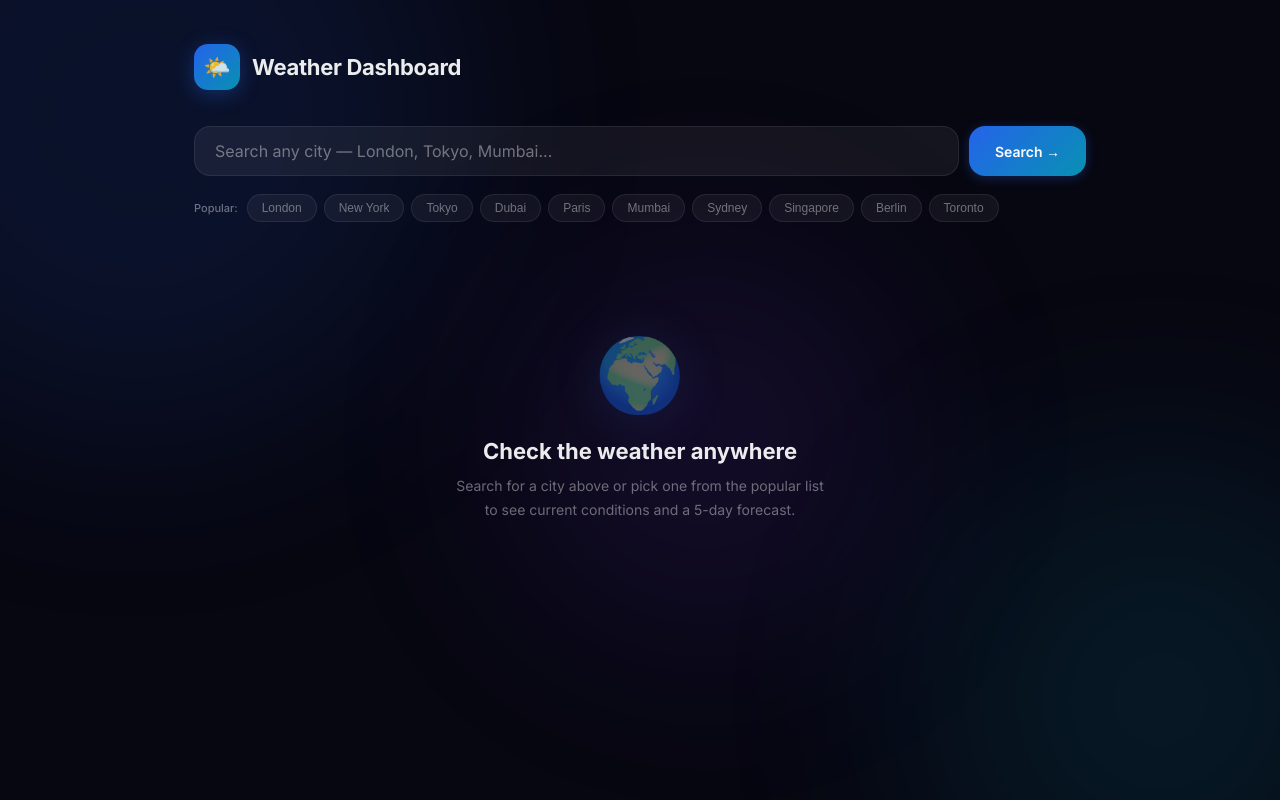
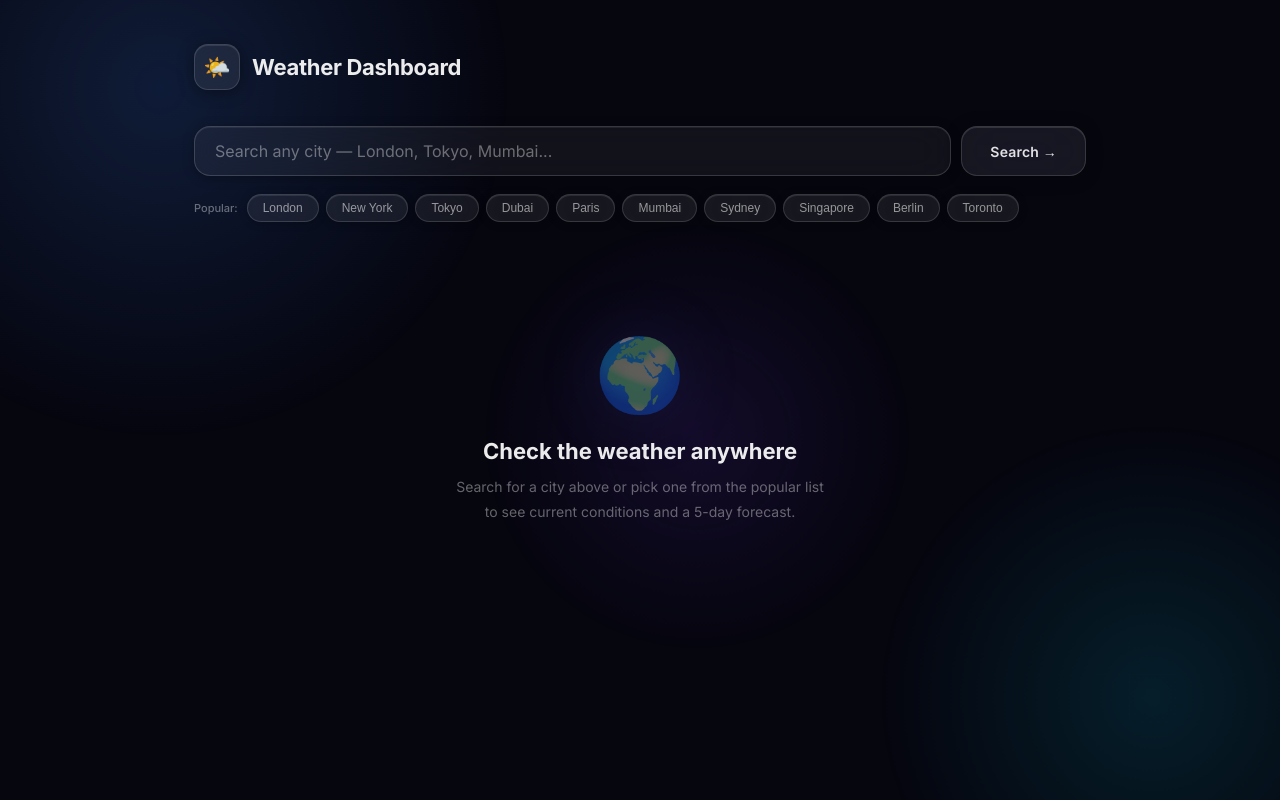
Before and after one commit to Haru-bit-code/Weather-Dashboard, a Flask app: page / in a window 1280 px wide. Run offline with Flask 3, Linux system fonts and the light colour scheme.

Commit message:
Refactor styles in index.html for better UI
Updated styles for improved aesthetics and responsiveness, including changes to background gradients, button styles, and card designs.

```diff
--- a/templates/index.html
+++ b/templates/index.html
@@ -6,133 +6,302 @@
   <title>Weather Dashboard</title>
   <script src="https://cdn.jsdelivr.net/npm/chart.js@4.4.0/dist/chart.umd.min.js"></script>
   <style>
-    @import url('https://fonts.googleapis.com/css2?family=Inter:wght@400;500;600;700;800&display=swap');
+    @import url('https://fonts.googleapis.com/css2?family=Inter:wght@300;400;500;600;700;800&display=swap');
     *{box-sizing:border-box;margin:0;padding:0}
 
     :root{
-      --bg1:#070711;--bg2:#0f172a;
-      --card:rgba(255,255,255,0.05);
-      --card-hover:rgba(255,255,255,0.08);
-      --border:rgba(255,255,255,0.08);
       --text:rgba(255,255,255,0.92);
-      --muted:rgba(255,255,255,0.4);
-      --accent:#3b82f6;
-      --accent2:#06b6d4;
+      --muted:rgba(255,255,255,0.38);
+      --muted2:rgba(255,255,255,0.55);
+
+      /* Acrylic / glass tokens */
+      --glass-bg:rgba(12,12,28,0.55);
+      --glass-bg-deep:rgba(8,8,20,0.70);
+      --glass-border:rgba(255,255,255,0.09);
+      --glass-border-bright:rgba(255,255,255,0.16);
+      --glass-shine:rgba(255,255,255,0.06);
+
+      /* Frozen acrylic for interactive elements */
+      --acrylic-btn:rgba(255,255,255,0.07);
+      --acrylic-btn-hover:rgba(255,255,255,0.13);
+      --acrylic-btn-border:rgba(255,255,255,0.14);
+      --acrylic-btn-border-hover:rgba(255,255,255,0.28);
     }
 
     body{
       font-family:'Inter',sans-serif;
-      background:var(--bg1);
+      background:#06060f;
       min-height:100dvh;
       color:var(--text);
-      transition:background 1.2s ease;
+      transition:background 1.4s ease;
+      -webkit-font-smoothing:antialiased;
     }
 
-    body.clear    { background:linear-gradient(160deg,#070711,#1e3a5f); }
-    body.clouds   { background:linear-gradient(160deg,#0d0d1f,#1e2d4a); }
-    body.rain     { background:linear-gradient(160deg,#070b14,#122038); }
-    body.snow     { background:linear-gradient(160deg,#0d0d1f,#1e2740); }
-    body.thunder  { background:linear-gradient(160deg,#070707,#150720); }
-    body.mist     { background:linear-gradient(160deg,#0d0d1f,#1e1e2e); }
+    /* ── Dynamic weather backgrounds ── */
+    body.clear   { background:linear-gradient(145deg,#03060e 0%,#071428 50%,#0b1f45 100%); }
+    body.clouds  { background:linear-gradient(145deg,#060810 0%,#0d1220 50%,#141c35 100%); }
+    body.rain    { background:linear-gradient(145deg,#03060c 0%,#07101d 50%,#0a1830 100%); }
+    body.snow    { background:linear-gradient(145deg,#06080f 0%,#0c1220 50%,#131c32 100%); }
+    body.thunder { background:linear-gradient(145deg,#060407 0%,#0d0616 50%,#130820 100%); }
+    body.mist    { background:linear-gradient(145deg,#060810 0%,#0d1018 50%,#141820 100%); }
 
+    /* ── Ambient glow orbs ── */
     .bg{position:fixed;inset:0;z-index:0;overflow:hidden;pointer-events:none}
-    .blob{position:absolute;border-radius:50%;filter:blur(110px);opacity:0.12;animation:float 12s ease-in-out infinite}
-    .b1{width:650px;height:650px;background:#2563eb;top:-220px;left:-180px}
-    .b2{width:500px;height:500px;background:#0891b2;bottom:-160px;right:-120px;animation-delay:5s}
-    .b3{width:380px;height:380px;background:#7c3aed;top:35%;left:38%;animation-delay:2.5s}
-    @keyframes float{0%,100%{transform:translate(0,0)}33%{transform:translate(30px,-30px)}66%{transform:translate(-20px,18px)}}
+    .blob{position:absolute;border-radius:50%;animation:float 14s ease-in-out infinite}
+    .b1{width:700px;height:700px;background:radial-gradient(circle,rgba(59,130,246,0.18) 0%,transparent 70%);top:-250px;left:-200px;filter:blur(0)}
+    .b2{width:550px;height:550px;background:radial-gradient(circle,rgba(6,182,212,0.14) 0%,transparent 70%);bottom:-180px;right:-140px;animation-delay:5s}
+    .b3{width:420px;height:420px;background:radial-gradient(circle,rgba(124,58,237,0.12) 0%,transparent 70%);top:32%;left:36%;animation-delay:2.8s}
+    @keyframes float{
+      0%,100%{transform:translate(0,0) scale(1)}
+      33%{transform:translate(28px,-32px) scale(1.04)}
+      66%{transform:translate(-18px,20px) scale(.97)}
+    }
 
+    /* ── Layout ── */
     .container{position:relative;z-index:1;max-width:980px;margin:0 auto;padding:clamp(16px,4vw,44px)}
 
-    /* Header */
+    /* ── Glass panel mixin ── */
+    .glass{
+      background:var(--glass-bg);
+      backdrop-filter:blur(32px) saturate(160%);
+      -webkit-backdrop-filter:blur(32px) saturate(160%);
+      border:1px solid var(--glass-border);
+      border-radius:20px;
+    }
+    /* Top-edge shine line */
+    .glass::before{
+      content:'';display:block;position:absolute;inset:0;border-radius:inherit;
+      background:linear-gradient(180deg,var(--glass-shine) 0%,transparent 40%);
+      pointer-events:none;z-index:0;
+    }
+    .glass{position:relative}
+
+    /* ── Header ── */
     .header{display:flex;align-items:center;gap:12px;margin-bottom:36px}
-    .header-logo{width:46px;height:46px;background:linear-gradient(135deg,#2563eb,#0891b2);border-radius:14px;display:flex;align-items:center;justify-content:center;font-size:22px;box-shadow:0 4px 20px rgba(37,99,235,0.35)}
+    .header-logo{
+      width:46px;height:46px;border-radius:14px;
+      display:flex;align-items:center;justify-content:center;font-size:22px;
+      background:var(--acrylic-btn);
+      border:1px solid var(--acrylic-btn-border);
+      backdrop-filter:blur(20px);-webkit-backdrop-filter:blur(20px);
+      box-shadow:0 2px 16px rgba(0,0,0,0.4),inset 0 1px 0 rgba(255,255,255,0.1);
+    }
     .header h1{font-size:clamp(18px,4vw,22px);font-weight:700;letter-spacing:-0.3px}
-    .cache-badge{margin-left:auto;font-size:10px;font-weight:600;padding:5px 12px;border-radius:999px;background:rgba(5,150,105,0.15);border:1px solid rgba(5,150,105,0.3);color:#34d399;display:none;gap:5px;align-items:center}
+    .cache-badge{
+      margin-left:auto;font-size:10px;font-weight:600;padding:5px 13px;
+      border-radius:999px;display:none;gap:5px;align-items:center;
+      background:rgba(5,150,105,0.12);
+      border:1px solid rgba(5,150,105,0.25);
+      color:#34d399;
+      backdrop-filter:blur(12px);-webkit-backdrop-filter:blur(12px);
+    }
 
-    /* Search */
+    /* ── Search bar ── */
     .search-box{display:flex;gap:10px;margin-bottom:18px}
-    .search-input{flex:1;padding:14px 20px;background:rgba(255,255,255,0.06);border:1px solid var(--border);border-radius:16px;color:white;font-size:max(16px,14px);font-family:'Inter',sans-serif;outline:none;transition:all .25s}
+    .search-input{
+      flex:1;padding:14px 20px;
+      background:rgba(255,255,255,0.05);
+      border:1px solid var(--glass-border-bright);
+      border-radius:16px;color:white;
+      font-size:max(16px,14px);font-family:'Inter',sans-serif;
+      outline:none;transition:all .25s;
+      backdrop-filter:blur(20px);-webkit-backdrop-filter:blur(20px);
+      box-shadow:inset 0 1px 0 rgba(255,255,255,0.07),0 2px 12px rgba(0,0,0,0.3);
+    }
     .search-input::placeholder{color:var(--muted)}
-    .search-input:focus{border-color:var(--accent);background:rgba(59,130,246,0.08);box-shadow:0 0 0 3px rgba(59,130,246,0.15)}
-    .search-btn{padding:14px 26px;background:linear-gradient(135deg,#2563eb,#0891b2);color:white;border:none;border-radius:16px;font-size:14px;font-weight:600;cursor:pointer;font-family:'Inter',sans-serif;transition:all .2s;white-space:nowrap;box-shadow:0 2px 12px rgba(37,99,235,0.3)}
-    .search-btn:hover{transform:translateY(-2px);box-shadow:0 6px 20px rgba(37,99,235,0.45)}
-    .search-btn:active{transform:translateY(0)}
+    .search-input:focus{
+      border-color:rgba(99,155,255,0.45);
+      background:rgba(59,130,246,0.07);
+      box-shadow:0 0 0 3px rgba(59,130,246,0.12),inset 0 1px 0 rgba(255,255,255,0.08);
+    }
 
-    /* Popular */
+    /* ── Frozen acrylic search button ── */
+    .search-btn{
+      padding:14px 28px;
+      background:var(--acrylic-btn);
+      color:rgba(255,255,255,0.88);
+      border:1px solid var(--acrylic-btn-border);
+      border-radius:16px;font-size:14px;font-weight:600;
+      cursor:pointer;font-family:'Inter',sans-serif;
+      transition:all .22s ease;white-space:nowrap;
+      backdrop-filter:blur(24px) saturate(180%);
+      -webkit-backdrop-filter:blur(24px) saturate(180%);
+      box-shadow:0 2px 16px rgba(0,0,0,0.35),inset 0 1px 0 rgba(255,255,255,0.12);
+      letter-spacing:.2px;
+    }
+    .search-btn:hover{
+      background:var(--acrylic-btn-hover);
+      border-color:var(--acrylic-btn-border-hover);
+      color:#fff;
+      transform:translateY(-2px);
+      box-shadow:0 8px 28px rgba(0,0,0,0.45),inset 0 1px 0 rgba(255,255,255,0.18);
+    }
+    .search-btn:active{transform:translateY(0);box-shadow:0 2px 8px rgba(0,0,0,0.4)}
+
+    /* ── Popular city chips (frozen acrylic) ── */
     .popular{display:flex;gap:7px;flex-wrap:wrap;margin-bottom:28px}
     .popular-label{font-size:11px;color:var(--muted);font-weight:500;align-self:center;margin-right:2px}
-    .city-chip{padding:6px 14px;background:var(--card);border:1px solid var(--border);border-radius:999px;font-size:12px;color:var(--muted);cursor:pointer;transition:all .2s;font-weight:500}
-    .city-chip:hover{background:rgba(59,130,246,0.15);border-color:rgba(59,130,246,0.4);color:#60a5fa}
+    .city-chip{
+      padding:6px 15px;
+      background:var(--acrylic-btn);
+      border:1px solid var(--acrylic-btn-border);
+      border-radius:999px;font-size:12px;
+      color:var(--muted2);cursor:pointer;
+      transition:all .2s;font-weight:500;
+      backdrop-filter:blur(20px);-webkit-backdrop-filter:blur(20px);
+      box-shadow:0 1px 8px rgba(0,0,0,0.28),inset 0 1px 0 rgba(255,255,255,0.09);
+    }
+    .city-chip:hover{
+      background:rgba(59,130,246,0.15);
+      border-color:rgba(99,155,255,0.35);
+      color:rgba(147,197,253,0.9);
+      box-shadow:0 2px 14px rgba(59,130,246,0.18),inset 0 1px 0 rgba(255,255,255,0.12);
+      transform:translateY(-1px);
+    }
 
-    /* Error */
-    .error-box{background:rgba(239,68,68,0.1);border:1px solid rgba(239,68,68,0.25);border-radius:14px;padding:14px 18px;color:#fca5a5;font-size:14px;margin-bottom:20px;display:none}
+    /* ── Error ── */
+    .error-box{
+      background:rgba(239,68,68,0.08);
+      border:1px solid rgba(239,68,68,0.2);
+      border-radius:14px;padding:14px 18px;
+      color:#fca5a5;font-size:14px;margin-bottom:20px;display:none;
+      backdrop-filter:blur(16px);-webkit-backdrop-filter:blur(16px);
+    }
 
-    /* Loading */
+    /* ── Loading ── */
     .loading{text-align:center;padding:60px;color:var(--muted);font-size:14px;display:none}
-    .spinner{width:36px;height:36px;border:3px solid rgba(255,255,255,0.08);border-top-color:var(--accent);border-radius:50%;animation:spin 0.8s linear infinite;margin:0 auto 14px}
+    .spinner{
+      width:36px;height:36px;
+      border:2px solid rgba(255,255,255,0.07);
+      border-top-color:rgba(99,155,255,0.7);
+      border-radius:50%;animation:spin .9s linear infinite;margin:0 auto 14px;
+    }
     @keyframes spin{to{transform:rotate(360deg)}}
 
-    /* Welcome screen */
+    /* ── Welcome ── */
     .welcome{text-align:center;padding:80px 20px;color:var(--muted)}
-    .welcome-icon{font-size:72px;margin-bottom:20px;display:block;filter:drop-shadow(0 4px 24px rgba(59,130,246,0.3))}
+    .welcome-icon{font-size:72px;margin-bottom:20px;display:block;filter:drop-shadow(0 0 32px rgba(59,130,246,0.25))}
     .welcome h2{font-size:22px;font-weight:700;color:var(--text);margin-bottom:10px}
-    .welcome p{font-size:14px;line-height:1.7;max-width:380px;margin:0 auto}
+    .welcome p{font-size:14px;line-height:1.8;max-width:380px;margin:0 auto;color:var(--muted)}
 
-    /* Weather section */
-    #weather-section{display:none;animation:fadeUp .4s ease}
-    @keyframes fadeUp{from{opacity:0;transform:translateY(16px)}to{opacity:1;transform:translateY(0)}}
+    /* ── Fade-up animation ── */
+    #weather-section{display:none;animation:fadeUp .45s ease}
+    @keyframes fadeUp{from{opacity:0;transform:translateY(18px)}to{opacity:1;transform:translateY(0)}}
 
-    .weather-card{background:var(--card);backdrop-filter:blur(24px);-webkit-backdrop-filter:blur(24px);border:1px solid var(--border);border-radius:24px;padding:clamp(20px,4vw,32px);margin-bottom:14px}
+    /* ── Cards ── */
+    .weather-card,.chart-card{
+      background:var(--glass-bg);
+      backdrop-filter:blur(36px) saturate(160%);
+      -webkit-backdrop-filter:blur(36px) saturate(160%);
+      border:1px solid var(--glass-border);
+      border-radius:24px;
+      padding:clamp(20px,4vw,32px);
+      margin-bottom:14px;
+      position:relative;overflow:hidden;
+      box-shadow:0 4px 32px rgba(0,0,0,0.45),inset 0 1px 0 rgba(255,255,255,0.07);
+    }
+    /* Subtle inner top shine */
+    .weather-card::before,.chart-card::before{
+      content:'';position:absolute;top:0;left:0;right:0;height:1px;
+      background:linear-gradient(90deg,transparent,rgba(255,255,255,0.12),transparent);
+      pointer-events:none;
+    }
 
-    /* Current weather top */
+    /* ── Current weather top ── */
     .weather-top{display:flex;align-items:flex-start;justify-content:space-between;flex-wrap:wrap;gap:20px;margin-bottom:28px}
     .location h2{font-size:clamp(26px,6vw,40px);font-weight:800;letter-spacing:-1px;margin-bottom:6px}
     .location p{font-size:13px;color:var(--muted)}
     .temp-block{text-align:right}
-    .weather-icon-img{font-size:clamp(52px,12vw,80px);line-height:1;margin-bottom:6px;display:block;filter:drop-shadow(0 2px 12px rgba(255,255,255,0.15))}
+    .weather-icon-img{font-size:clamp(52px,12vw,80px);line-height:1;margin-bottom:6px;display:block;filter:drop-shadow(0 0 20px rgba(255,255,255,0.12))}
     .temp-main{font-size:clamp(44px,11vw,72px);font-weight:800;line-height:1;letter-spacing:-2px}
     .temp-desc{font-size:13px;color:var(--muted);margin-top:6px;text-transform:capitalize}
 
-    /* Stats */
+    /* ── Stats grid (frozen acrylic tiles) ── */
     .stats-grid{display:grid;grid-template-columns:repeat(auto-fit,minmax(130px,1fr));gap:10px;margin-bottom:14px}
-    .stat{background:rgba(255,255,255,0.04);border:1px solid rgba(255,255,255,0.06);border-radius:16px;padding:16px;transition:background .2s}
-    .stat:hover{background:rgba(255,255,255,0.07)}
+    .stat{
+      background:rgba(255,255,255,0.04);
+      border:1px solid rgba(255,255,255,0.07);
+      border-radius:16px;padding:16px;
+      transition:all .22s;
+      backdrop-filter:blur(20px);-webkit-backdrop-filter:blur(20px);
+      box-shadow:inset 0 1px 0 rgba(255,255,255,0.06);
+    }
+    .stat:hover{
+      background:rgba(255,255,255,0.08);
+      border-color:rgba(255,255,255,0.14);
+      transform:translateY(-2px);
+      box-shadow:0 6px 20px rgba(0,0,0,0.3),inset 0 1px 0 rgba(255,255,255,0.1);
+    }
     .stat-icon{font-size:20px;margin-bottom:8px}
-    .stat-label{font-size:10px;color:var(--muted);font-weight:600;text-transform:uppercase;letter-spacing:.6px;margin-bottom:4px}
+    .stat-label{font-size:10px;color:var(--muted);font-weight:600;text-transform:uppercase;letter-spacing:.7px;margin-bottom:4px}
     .stat-value{font-size:20px;font-weight:700;line-height:1}
     .stat-unit{font-size:11px;color:var(--muted);font-weight:400}
 
-    /* Sun row */
+    /* ── Sun row ── */
     .sun-row{display:flex;gap:10px}
-    .sun-card{flex:1;background:rgba(255,255,255,0.04);border:1px solid rgba(255,255,255,0.06);border-radius:14px;padding:14px;display:flex;align-items:center;gap:12px}
+    .sun-card{
+      flex:1;padding:14px;display:flex;align-items:center;gap:12px;
+      background:rgba(255,255,255,0.04);
+      border:1px solid rgba(255,255,255,0.07);
+      border-radius:14px;
+      backdrop-filter:blur(16px);-webkit-backdrop-filter:blur(16px);
+      box-shadow:inset 0 1px 0 rgba(255,255,255,0.06);
+    }
     .sun-icon{font-size:26px}
     .sun-label{font-size:10px;color:var(--muted);font-weight:600;text-transform:uppercase;letter-spacing:.5px;margin-bottom:3px}
     .sun-time{font-size:18px;font-weight:700}
 
-    /* Section title */
-    .section-title{font-size:11px;font-weight:700;color:var(--muted);text-transform:uppercase;letter-spacing:1.2px;margin-bottom:14px}
+    /* ── Section title ── */
+    .section-title{font-size:11px;font-weight:700;color:var(--muted);text-transform:uppercase;letter-spacing:1.3px;margin-bottom:14px}
 
-    /* Forecast */
+    /* ── Chart tabs (frozen acrylic) ── */
+    .chart-tabs{display:flex;gap:8px;margin-bottom:20px}
+    .chart-tab{
+      padding:7px 18px;border-radius:999px;font-size:12px;font-weight:600;
+      cursor:pointer;font-family:'Inter',sans-serif;transition:all .22s;
+      background:var(--acrylic-btn);
+      border:1px solid var(--acrylic-btn-border);
+      color:var(--muted2);
+      backdrop-filter:blur(20px);-webkit-backdrop-filter:blur(20px);
+      box-shadow:0 1px 8px rgba(0,0,0,0.28),inset 0 1px 0 rgba(255,255,255,0.09);
+    }
+    .chart-tab.active{
+      background:rgba(59,130,246,0.18);
+      border-color:rgba(99,155,255,0.38);
+      color:rgba(147,197,253,0.95);
+      box-shadow:0 2px 16px rgba(59,130,246,0.2),inset 0 1px 0 rgba(255,255,255,0.12);
+    }
+    .chart-tab:hover:not(.active){
+      background:var(--acrylic-btn-hover);
+      border-color:var(--acrylic-btn-border-hover);
+      color:var(--text);
+    }
+    .chart-wrap{position:relative;height:200px}
+
+    /* ── Forecast cards (frozen acrylic) ── */
     .forecast-grid{display:grid;grid-template-columns:repeat(5,1fr);gap:8px}
-    .forecast-card{background:rgba(255,255,255,0.04);border:1px solid rgba(255,255,255,0.06);border-radius:16px;padding:16px 10px;text-align:center;transition:all .2s;cursor:default}
-    .forecast-card:hover{background:rgba(255,255,255,0.08);transform:translateY(-3px);border-color:rgba(255,255,255,0.12)}
+    .forecast-card{
+      background:rgba(255,255,255,0.04);
+      border:1px solid rgba(255,255,255,0.07);
+      border-radius:16px;padding:16px 10px;text-align:center;
+      transition:all .22s;cursor:default;
+      backdrop-filter:blur(20px);-webkit-backdrop-filter:blur(20px);
+      box-shadow:inset 0 1px 0 rgba(255,255,255,0.06);
+    }
+    .forecast-card:hover{
+      background:rgba(255,255,255,0.09);
+      border-color:rgba(255,255,255,0.15);
+      transform:translateY(-4px);
+      box-shadow:0 8px 24px rgba(0,0,0,0.35),inset 0 1px 0 rgba(255,255,255,0.11);
+    }
     .fc-day{font-size:11px;font-weight:700;color:var(--muted);margin-bottom:8px;text-transform:uppercase;letter-spacing:.5px}
     .fc-icon{font-size:30px;margin-bottom:8px;display:block}
     .fc-desc{font-size:10px;color:var(--muted);margin-bottom:8px;line-height:1.4}
     .fc-temps{font-size:14px;font-weight:700;margin-bottom:3px}
     .fc-min{color:var(--muted);font-size:12px}
 
-    /* Chart */
-    .chart-card{background:var(--card);backdrop-filter:blur(24px);-webkit-backdrop-filter:blur(24px);border:1px solid var(--border);border-radius:24px;padding:clamp(20px,4vw,32px);margin-bottom:14px}
-    .chart-tabs{display:flex;gap:8px;margin-bottom:20px}
-    .chart-tab{padding:6px 16px;border-radius:999px;font-size:12px;font-weight:600;cursor:pointer;border:1px solid var(--border);background:transparent;color:var(--muted);transition:all .2s;font-family:'Inter',sans-serif}
-    .chart-tab.active{background:rgba(59,130,246,0.2);border-color:rgba(59,130,246,0.5);color:#60a5fa}
-    .chart-tab:hover:not(.active){background:rgba(255,255,255,0.05);color:var(--text)}
-    .chart-wrap{position:relative;height:200px}
-
     @media(max-width:560px){
-      .forecast-grid{grid-template-columns:repeat(5,1fr);gap:5px}
+      .forecast-grid{gap:5px}
       .forecast-card{padding:12px 6px}
       .fc-icon{font-size:24px}
       .fc-desc{display:none}
```
